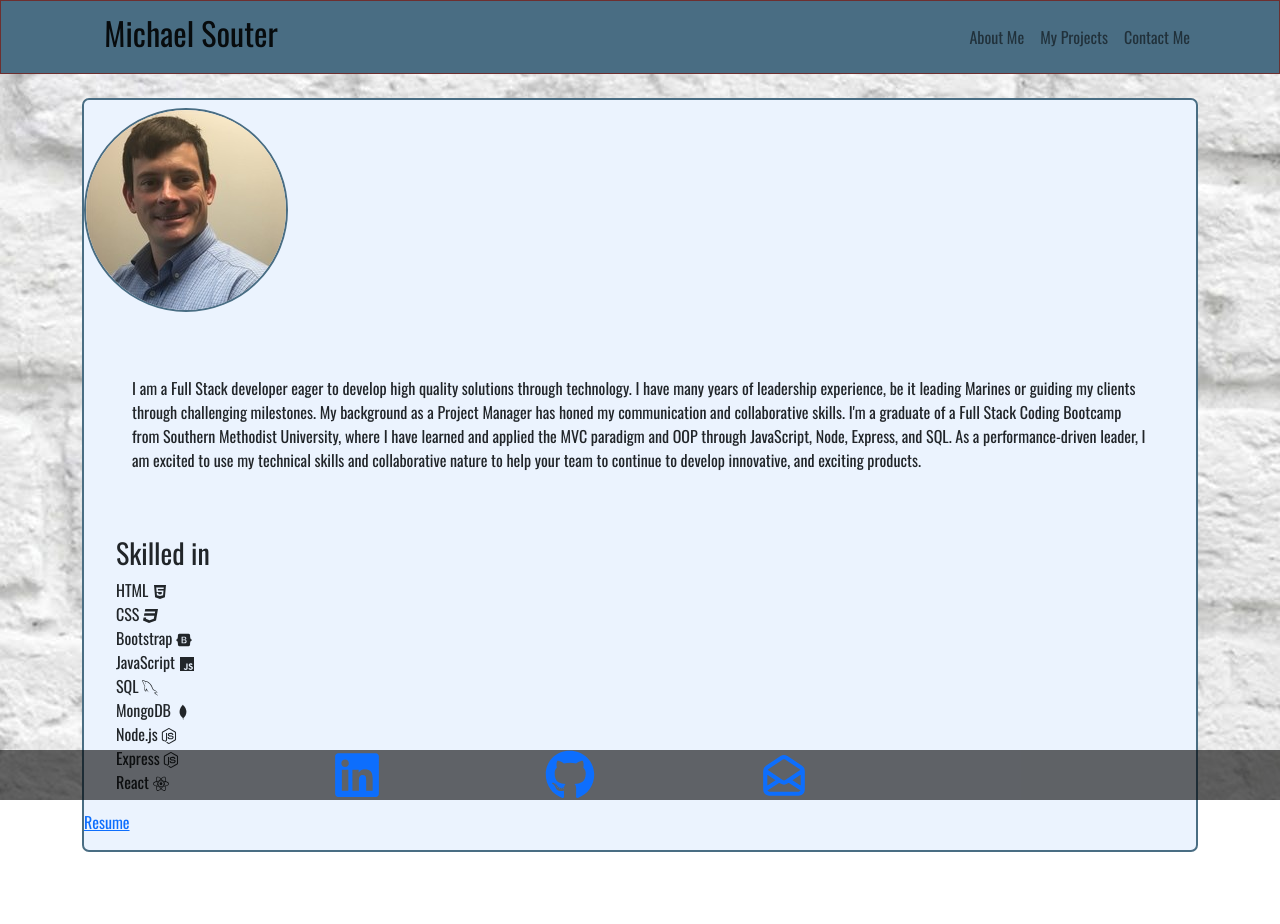
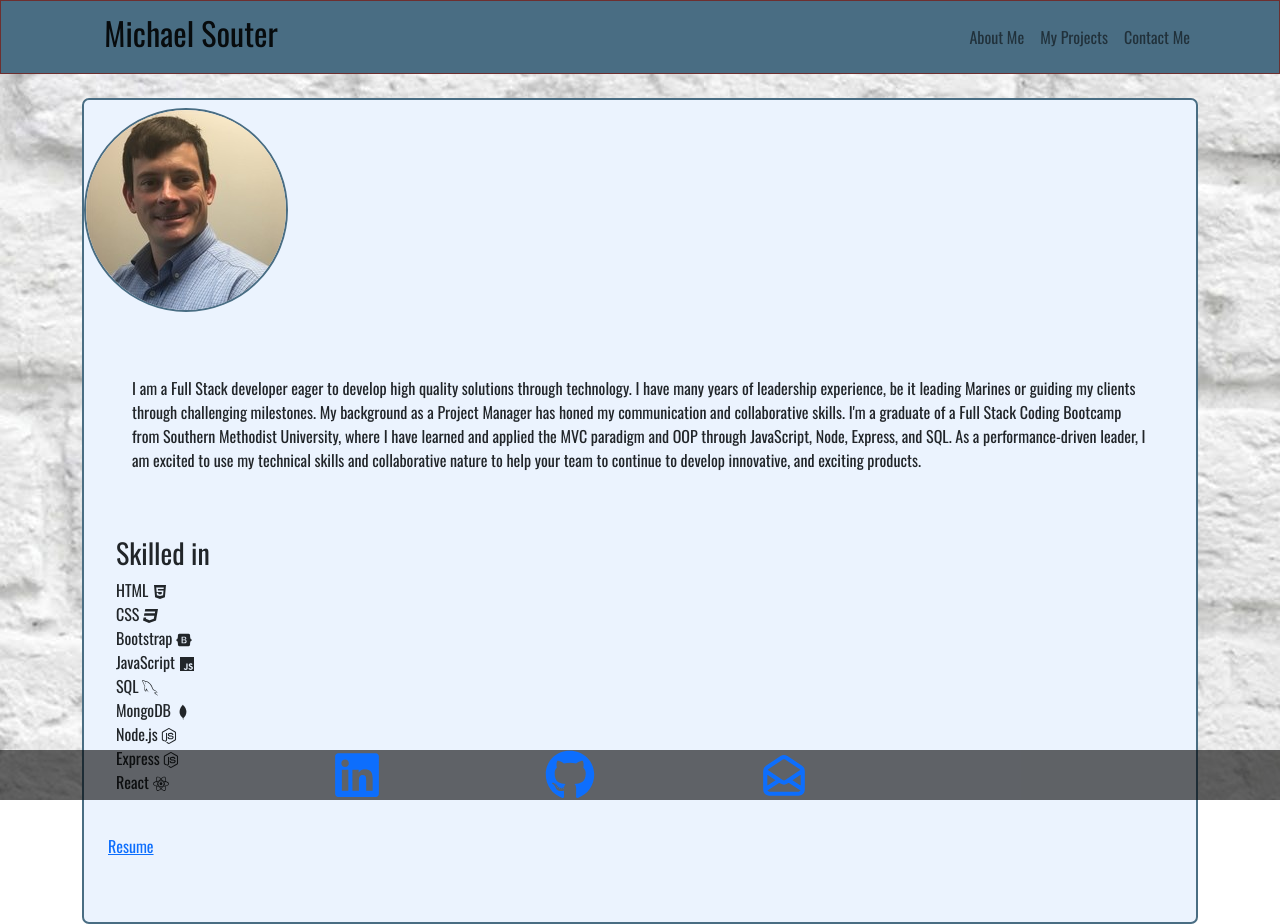
Before and after one commit to lelandcypress/full_stack_profile, a React (Create React App) app: page /about in a window 1280 px wide. Before the commit the page ends 852 px from the top, so only its background shows below. Built offline with nearby package versions, Linux system fonts and the light colour scheme.

Commit message:
fixed resume link, footer no longer fully obscures it

```diff
--- a/src/pages/About.js
+++ b/src/pages/About.js
@@ -66,9 +66,11 @@ function About() {
             React <GrReactjs />
           </li>
         </ul>
-        <a target="_blank" href="../components/pdf/Resume.pdf" download>
-          <p>Resume</p>
-        </a>
+        <div className="mb-4 p-4">
+          <a target="_blank" href="../components/pdf/Resume.pdf" download>
+            <p>Resume</p>
+          </a>
+        </div>
       </div>
     </div>
   );
```
